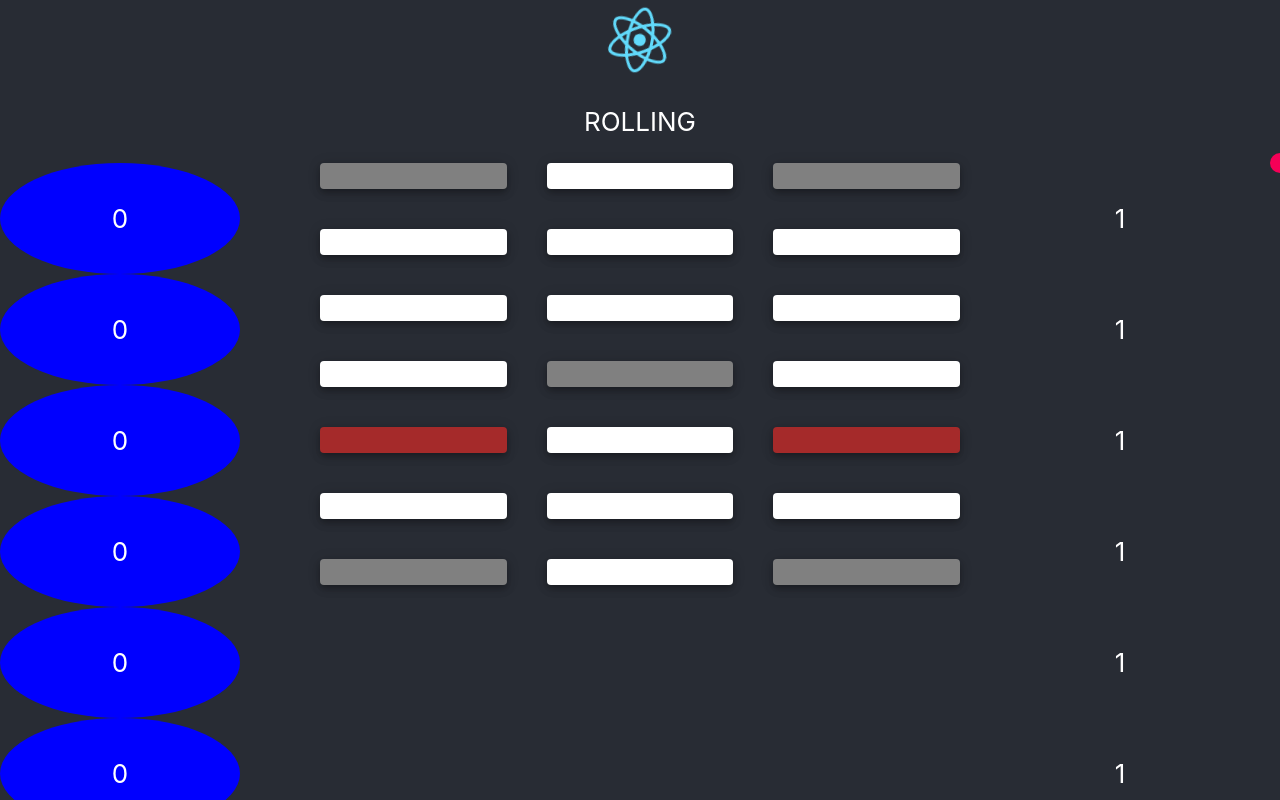
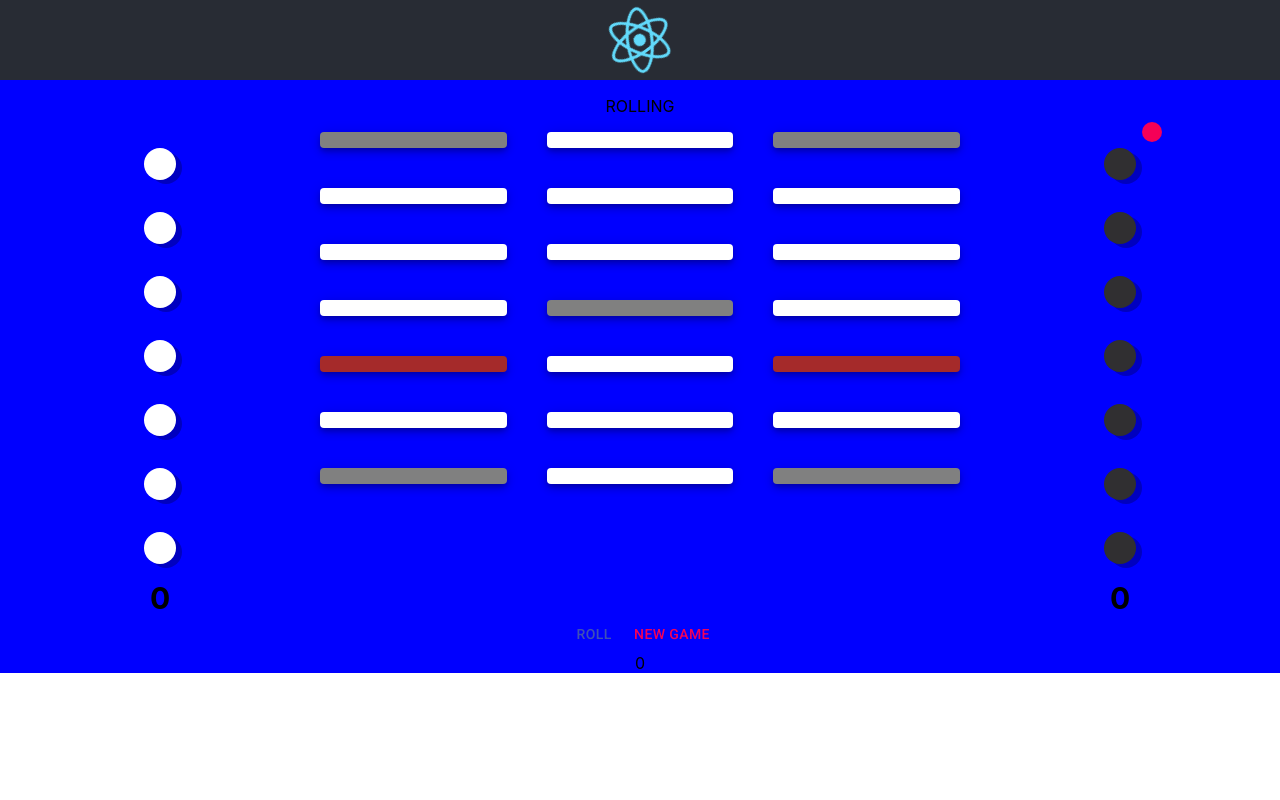
Before and after one commit to alex-808/ur.io, a React (Create React App) app in the folder client/: page / in a window 1280 px wide. Shown: the top 800 px of the page. Built offline with nearby package versions, Linux system fonts and the light colour scheme.

Commit message:
Add Token styling and groundwork index.scss

```diff
--- a/client/src/App.scss
+++ b/client/src/App.scss
@@ -1,5 +1,7 @@
 .App {
   text-align: center;
+  height: 100%;
+  background-color: blue;
 }
 
 .App-logo {
--- a/client/src/components/PlayerStart.tsx
+++ b/client/src/components/PlayerStart.tsx
@@ -2,6 +2,7 @@ import React from 'react'
 import { Badge, Grid } from '@material-ui/core'
 import * as constants from '../constants'
 import { Token } from './Token'
+import './PlayerStart.scss'
 
 interface Props {
   player: PlayerI
@@ -14,6 +15,8 @@ const PlayerStart: React.FC<Props> = ({ player, activePlayer, onClick }) => {
     <Grid
       container
       direction="column"
+      alignContent="center"
+      justifyContent="space-around"
       onClick={onClick.bind(null, player.id, constants.PLAYER_START)}
     >
       {player?.id === activePlayer?.id && (
--- a/client/src/components/Token.scss
+++ b/client/src/components/Token.scss
@@ -1,15 +1,22 @@
+$player0Color: #ffffff;
+$player1Color: #302f31;
+:root {
+  font-size: 16px;
+}
+
 .token {
-  padding: 5vh;
+  padding: 1rem;
+  margin: 1rem;
+  border-radius: 50%;
+  filter: drop-shadow(6px 4px 0px rgba(0, 0, 0, 0.25));
 }
 
 .player-0-token {
   @extend .token;
-  background-color: blue;
-  height: 50%;
-  width: 50%;
-  border-radius: 50%;
+  background-color: $player0Color;
 }
 
 .player-1-token {
   @extend .token;
+  background-color: $player1Color;
 }
--- a/client/src/components/Token.tsx
+++ b/client/src/components/Token.tsx
@@ -6,7 +6,7 @@ interface Props {
 }
 
 const Token: React.FC<Props> = ({ playerID }) => {
-  return <div className={`player-${playerID}-token`}>{playerID}</div>
+  return <div className={`player-${playerID}-token`}></div>
 }
 
 export { Token }
--- a/client/src/index.css
+++ b/client/src/index.scss
@@ -1,13 +1,17 @@
+:root {
+  font-size: 16px;
+}
+
+html {
+  margin: 0;
+  height: 100%;
+}
+
 body {
   margin: 0;
   font-family: -apple-system, BlinkMacSystemFont, 'Segoe UI', 'Roboto', 'Oxygen',
     'Ubuntu', 'Cantarell', 'Fira Sans', 'Droid Sans', 'Helvetica Neue',
     sans-serif;
-  -webkit-font-smoothing: antialiased;
-  -moz-osx-font-smoothing: grayscale;
+  min-height: 100%;
+  overflow: auto;
 }
-
-code {
-  font-family: source-code-pro, Menlo, Monaco, Consolas, 'Courier New',
-    monospace;
-}
```
Also changed, not shown: client/src/App.tsx (+2 -5 lines), client/src/index.tsx (+7 -7 lines), client/src/components/PlayerStart.scss (added).
